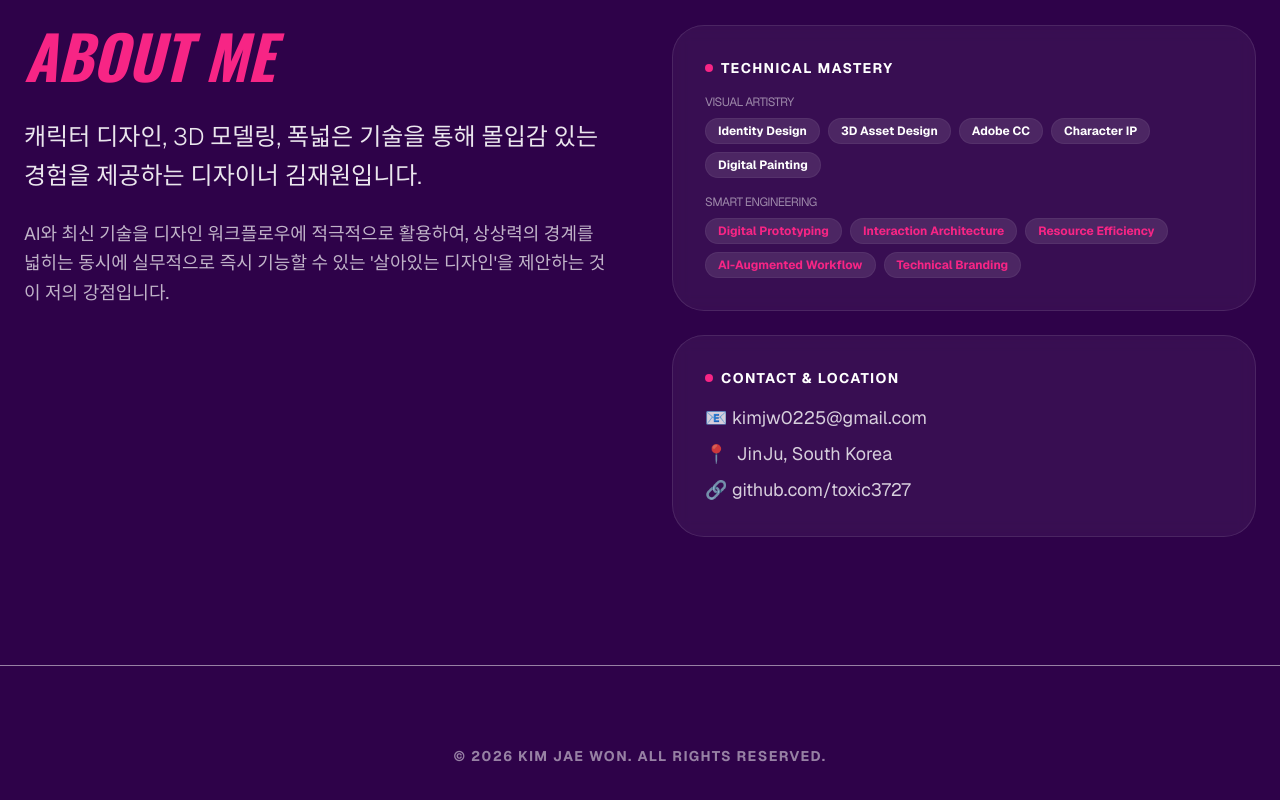
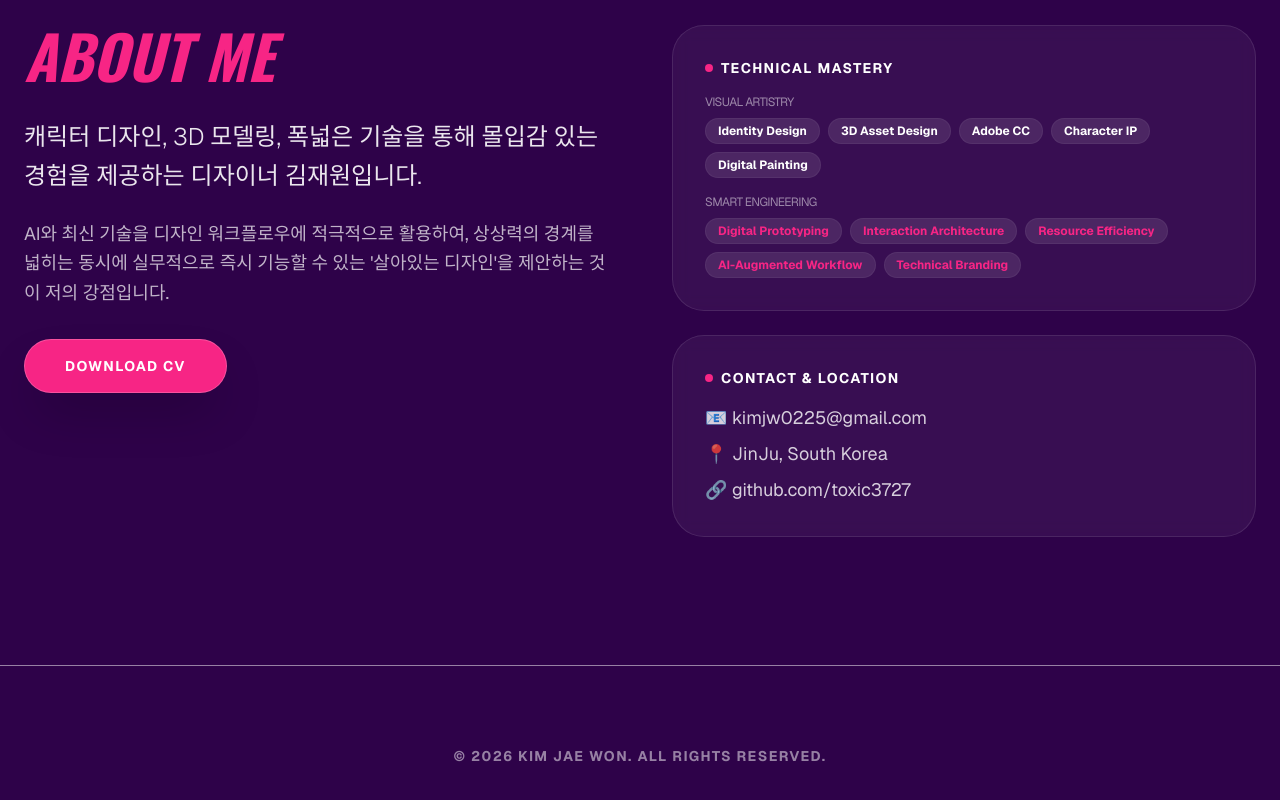
Before and after one commit to toxic3727/my-portfolio, a Next.js app: page / in a window 1280 px wide. Shown: the part 3525-4325 px from the top of the page. Built offline with nearby package versions, Linux system fonts and the light colour scheme.

Commit message:
feat: add CV download button and resume pdf

```diff
--- a/app/page.tsx
+++ b/app/page.tsx
@@ -329,7 +329,7 @@ export default function Portfolio() {
         </section>
       </main>
 
-      {/* --- About Me Section (유지됨) --- */}
+      {/* --- About Me Section (자기소개 원본 유지 + CV 버튼 추가) --- */}
       <section id="about" className="py-32 px-6 max-w-7xl mx-auto border-t border-white/10">
         <motion.div
           initial={{ opacity: 0, y: 30 }}
@@ -348,6 +348,18 @@ export default function Portfolio() {
             <p className="mt-6 text-lg opacity-70 leading-relaxed">
             AI와 최신 기술을 디자인 워크플로우에 적극적으로 활용하여, 상상력의 경계를 넓히는 동시에 실무적으로 즉시 기능할 수 있는 '살아있는 디자인'을 제안하는 것이 저의 강점입니다.
             </p>
+
+             {/* ▼ 추가된 Download CV 버튼 (디자인 통일) ▼ */}
+             <motion.a
+              href="/디자이너_김재원_CV_2025.pdf"
+              download="디자이너_김재원_CV_2025.pdf"
+              whileHover={{ scale: 1.05, y: -5 }}
+              whileTap={{ scale: 0.95 }}
+              className="inline-block mt-8 px-10 py-4 rounded-full font-bold uppercase tracking-widest text-sm shadow-2xl transition-all duration-300 border border-white/20"
+              style={{ backgroundColor: currentTheme.accent, color: '#fff' }}
+            >
+              Download CV
+            </motion.a>
           </div>
 
           {/* 오른쪽: 스킬 및 연락처 (유지) */}
@@ -384,7 +396,7 @@ export default function Portfolio() {
               </h5>
               <div className="space-y-2 text-lg opacity-80">
                 <p>📧 kimjw0225@gmail.com</p>
-                <p>📍  JinJu, South Korea</p>
+                <p>📍  JinJu, South Korea</p>
                 <p>🔗 github.com/toxic3727</p>
               </div>
             </div>
```
Also changed, not shown: 1 other file (tests, documents, lock files or other folders).
